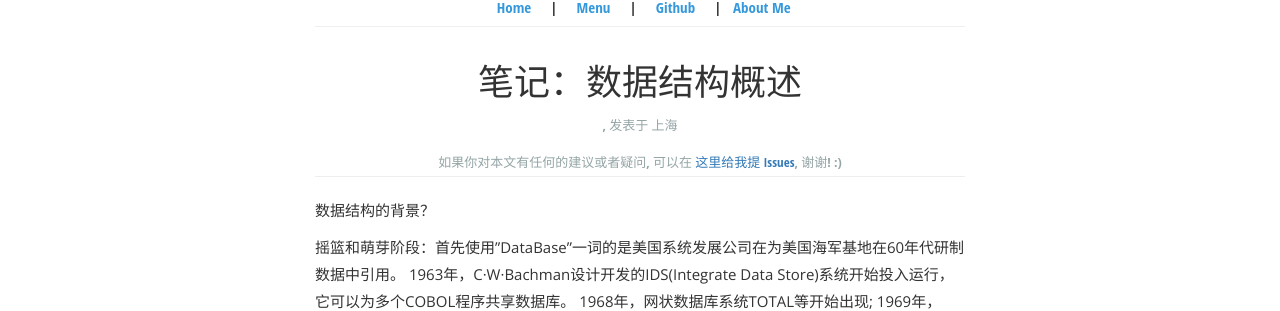
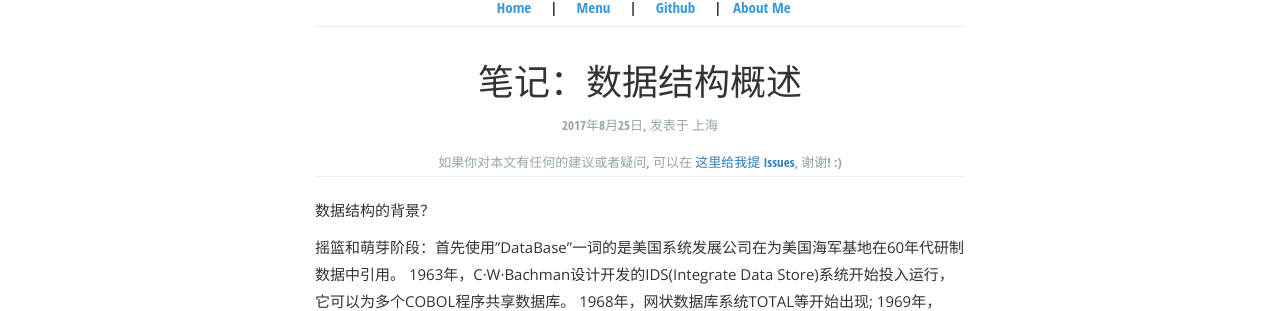
Before and after one commit to ChinaRiven/ChinaRiven.github.io, a Jekyll site: the page built from _posts/2017-08-25-Data-Structure-overview.md, in a window 1280 px wide. Shown: the part 136-447 px from the top of the page. Built offline with Jekyll 4.4.1, drawn with Linux system fonts in a browser that asks for light colours.

Commit message:
Update 2017-08-25-Data-Structure-overview.md

```diff
--- a/_posts/2017-08-25-Data-Structure-overview.md
+++ b/_posts/2017-08-25-Data-Structure-overview.md
@@ -1,7 +1,7 @@
 ---
 layout: post_layout
 title: 笔记：数据结构概述
-time:
+time: 2017年8月25日
 location: 上海
 pulished: true
 ---
```
